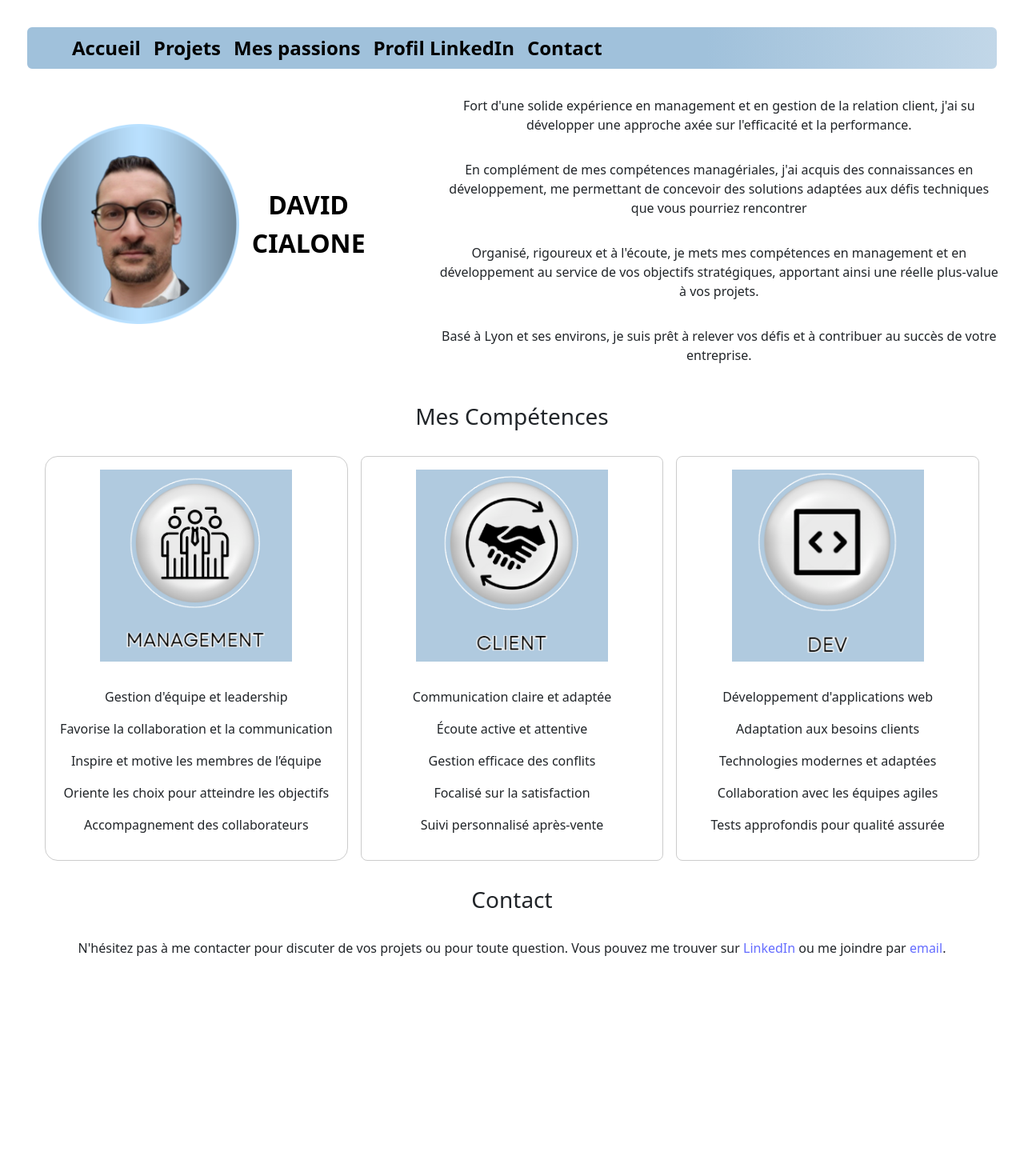
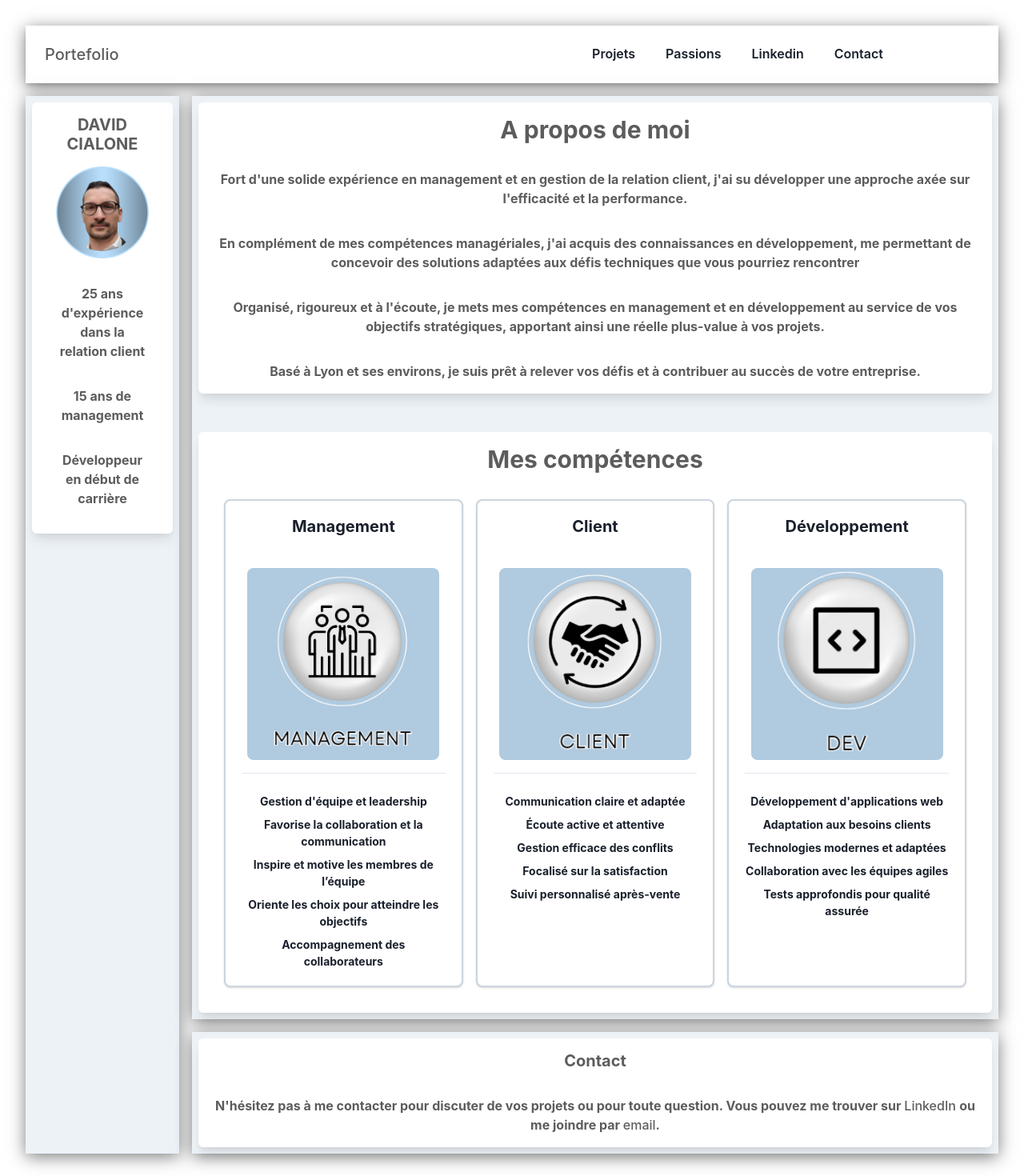
Before and after one commit to Davidcialone/portefolio, a React (Vite) app: page / in a window 1280 px wide. Shown: the top 1470 px of the page at 80% size. Before the commit the page ends 1245 px from the top, so only its background shows below. Built offline with nearby package versions, Linux system fonts and the light colour scheme.

Commit message:
feat structure: grid used

```diff
--- a/src/App.jsx
+++ b/src/App.jsx
@@ -1,24 +1,23 @@
 import { BrowserRouter as Router, Route, Routes } from 'react-router-dom';
-import BrandExample from './components/forms/brand';
-import { NavbarSite } from './components/forms/navbar';
-import Presentation from './components/forms/presentation';
+import HomePage from './components/forms/homePage';
 import Project1 from './components/forms/project1';
 import Project2 from './components/forms/project2';
 import Project3 from './components/forms/project3';
 import ProjectsCarousel from './components/forms/projectsCarousel';
 import { HobbiesCarousel } from './components/forms/hobbiesCarousel';
-import 'bootstrap/dist/css/bootstrap.min.css';
+import { ChakraProvider } from '@chakra-ui/react'
+
 import './App.css';
 
 function App() {
     return (
-        <Router>
+        <ChakraProvider>
+            <Router>
             <div>
 
-                <NavbarSite/>
                 <Routes>
-                    <Route path="/" element={<Presentation />} />
-                    <Route path="/portefolio" element={<Presentation />} />
+                    <Route path="/" element={<HomePage />} />
+                    <Route path="/portefolio" element={<HomePage />} />
                     <Route path="/project1" element={<Project1 />} />
                     <Route path="/project2" element={<Project2 />} />
                     <Route path="/project3" element={<Project3 />} />
@@ -28,6 +27,7 @@ function App() {
                 </Routes>
             </div>
         </Router>
+        </ChakraProvider>
     );
 }
 
--- a/src/components/forms/brand.jsx
+++ b/src/components/forms/brand.jsx
@@ -1,26 +1,27 @@
 import Container from 'react-bootstrap/Container';
 import Navbar from 'react-bootstrap/Navbar';
 
-function BrandExample() {
+function MyBrand() {
   return (
     <Navbar>
       <Container style={{ display: 'flex', alignItems: 'center', padding: '0' }}>
-        <Navbar.Brand href="/" style={{ display: 'flex', alignItems: 'center' }}>
+        <Navbar.Brand href="/" style={{ backgroundColor:'#A1C3DE', backgroundColor: 'transparent',display: 'flex',flexDirection: 'column', alignItems: 'center' }}>
           <img
             alt=""
             src="images/profil.png"
-            width="50%" // Ajustez la largeur selon vos besoins
-            height="50%" // Ajustez la hauteur selon vos besoins
+            width="80%" // Ajustez la largeur selon vos besoins
+            height="80%" // Ajustez la hauteur selon vos besoins
             style={{ margin: '1rem' }} // Espace entre l'image et le texte
           />
-          <div style={{ textAlign: 'center' }}>
-            <span style={{ fontSize: '2rem', fontWeight: 'bold' }}>DAVID</span><br />
-            <span style={{ fontSize: '2rem', fontWeight: 'bold' }}>CIALONE</span>
-          </div>
+          <div style={{ textAlign: 'center',fontSize: '1rem', fontWeight: 'bold', margin: "1rem" }}>25 ans d'expérience dans la relation client</div>
+          <div style={{ textAlign: 'center',fontSize: '1rem', fontWeight: 'bold',  margin: "1rem" }}>15 ans de management</div>
+          <div style={{ textAlign: 'center',fontSize: '1rem', fontWeight: 'bold',  margin: "1rem" }}>Développeur en début de carrière</div>
+
+
         </Navbar.Brand>
       </Container>
     </Navbar>
   );
 }
 
-export default BrandExample;
+export default MyBrand;
--- /dev/null
+++ b/src/components/forms/contact.jsx
@@ -0,0 +1,14 @@
+import { div } from "framer-motion/client";
+import Reac from "react";
+
+export function Contact(){
+    return(
+    <div>
+        <p style={{ marginTop: '2rem' }}>
+        N'hésitez pas à me contacter pour discuter de vos projets ou pour toute question.
+        Vous pouvez me trouver sur <a href="https://www.linkedin.com/in/david-cialone-6a5a627b/" target="_blank" rel="noopener noreferrer">LinkedIn   </a>
+        ou me joindre par <a href="mailto:cialonedavid@gmail.com">email</a>.
+        </p>
+    </div>
+    )
+};
--- a/src/components/forms/description.jsx
+++ b/src/components/forms/description.jsx
@@ -1,13 +1,11 @@
 import React from "react";
-import BrandExample from "./brand"
 import '../../style/homePage.css'
 
 function Description() {
     return (
         <div className="description-container">
-        <BrandExample/>
 
-            <p className="description-text" style={{ marginTop: '2rem' }}>
+            <div className="description-text" style={{ marginTop: '2rem' }}>
             Fort d'une solide expérience en management et en gestion de la relation client,
             j'ai su développer une approche axée sur l'efficacité et la performance.
             <div style={{ margin: '1rem 0' }}></div> {/* Espace supplémentaire */}
@@ -18,7 +16,7 @@ function Description() {
             de vos objectifs stratégiques, apportant ainsi une réelle plus-value à vos projets.
             <div style={{ margin: '1rem 0' }}></div> {/* Espace supplémentaire */}
             Basé à Lyon et ses environs, je suis prêt à relever vos défis et à contribuer au succès de votre entreprise.
-            </p>
+            </div>
          </div>
 
     )
--- /dev/null
+++ b/src/components/forms/homePage.jsx
@@ -0,0 +1,73 @@
+import React from 'react';
+import { NavbarSite } from './navbar';
+import Description from './description';
+import Skills from './skills';
+import MyBrand from './brand';
+import { Contact } from './contact';
+import { Grid, GridItem, Box, Heading, Stack } from '@chakra-ui/react';
+
+
+function HomePage() {
+  const bgColor = "gray.100";
+  return (
+    <Grid
+      templateAreas={`
+        "header header"
+        "nav main"
+        "nav footer"
+      `}
+      gridTemplateRows={'auto 1fr auto'} // Header and footer adjust to content, main takes remaining space
+      gridTemplateColumns={'12rem 1fr'}  // 12rem for sidebar nav, 1fr for main content
+      gap="4"
+      color="blackAlpha.700"
+      fontWeight="bold"
+    >
+      {/* Header */}
+      <GridItem boxShadow="0 4px 20px rgba(0, 0, 0, 0.5)"
+        bg= {bgColor}
+        area={'header'}
+      >
+        <Box>
+          <NavbarSite /> {/* Navbar will adapt to the GridItem size */}
+        </Box>
+      </GridItem>
+
+      {/* Sidebar (Brand or Nav) */}
+      <GridItem boxShadow="0 4px 20px rgba(0, 0, 0, 0.5)" bg={bgColor} area={'nav'}>
+      <Box  bg="white" p={4} shadow="lg" borderRadius="md" margin={2}>
+          {/* Here you can put your brand or any navigation */}
+          <Heading size="md">DAVID CIALONE</Heading>
+          <MyBrand/>
+        </Box>
+      </GridItem>
+
+      {/* Main Content */}
+      <GridItem boxShadow="0 4px 20px rgba(0, 0, 0, 0.5)"bg={bgColor} area={'main'}>
+        {/* Stack allows vertical stacking of elements with spacing */}
+        <Stack spacing={8}>
+          {/* Block 2: Description */}
+          <Box  bg="white" p={4} shadow="lg" borderRadius="md" margin={2}>
+            <Heading size="lg">A propos de moi</Heading>
+            <Description />  {/* Your description component */}
+          </Box>
+
+          {/* Block 3: Skills */}
+          <Box bg="white" p={4} shadow="lg" borderRadius="md" margin={2}>
+            <Heading size="lg">Mes compétences</Heading>
+            <Skills />  {/* Your skills component */}
+          </Box>
+        </Stack>
+      </GridItem>
+
+      {/* Footer */}
+      <GridItem boxShadow="0 4px 20px rgba(0, 0, 0, 0.5)"bg={bgColor} area={'footer'}>
+      <Box bg="white" p={4} shadow="lg" borderRadius="md" margin={2}>
+      <Heading size="md">Contact</Heading>
+        <Contact/>
+        </Box>
+      </GridItem>
+    </Grid>
+  );
+}
+
+export default HomePage;
--- a/src/components/forms/navbar.jsx
+++ b/src/components/forms/navbar.jsx
@@ -1,34 +1,133 @@
 import React from 'react';
 import { Link } from 'react-router-dom';
-import { Navbar, Container, Nav, NavDropdown } from 'react-bootstrap';
+import {
+  chakra,
+  Flex,
+  Button,
+  HStack,
+  Box,
+  IconButton,
+  VStack,
+  CloseButton,
+  VisuallyHidden,
+  useDisclosure,
+  useColorModeValue
+} from '@chakra-ui/react'; // Ensure you're importing all Chakra components
+import { AiOutlineMenu } from 'react-icons/ai'; // Import necessary icon
+import MyBrand from './brand';
 
 
-const navbarBackground = 'linear-gradient(to right, #A0C1DB 70%, #C2D7E8)'; // Dégradé similaire
+export function NavbarSite() {
+  const bg = useColorModeValue("white", "gray.800");
+  const mobileNav = useDisclosure();
 
-export function NavbarSite() {
   return (
-    <Navbar
-      expand="lg"
-      style={{
-        background: navbarBackground,
-        border: '2px solid #ffffff',
-        borderRadius: '8px'
-      }}
-    >
-           <Container>
-        <Navbar.Toggle aria-controls="basic-navbar-nav" />
-        <Navbar.Collapse id="basic-navbar-nav">
-          <Nav className="me-auto">
-            <Nav.Link as={Link} to="/" className="nav-text">Accueil</Nav.Link>
-            <Nav.Link as={Link} to="/projects-carousel" className="nav-text">Projets</Nav.Link>
-            <Nav.Link as={Link} to="/hobbies" className="nav-text">Mes passions</Nav.Link>
-            <Nav.Link href="https://www.linkedin.com/in/david-cialone-6a5a627b/" target="_blank" rel="noopener noreferrer" className="nav-text">
-              Profil LinkedIn
-            </Nav.Link>
-            <Nav.Link as={Link} to="/contact" className="nav-text">Contact</Nav.Link>
-          </Nav>
-        </Navbar.Collapse>
-      </Container>
-    </Navbar>
+    <React.Fragment>
+      <chakra.header
+        bg={bg}
+        w="full"
+        px={{
+          base: 2,
+          sm: 4,
+        }}
+        py={4}
+        shadow="md"
+      >
+        <Flex alignItems="center" justifyContent="space-between" mx="auto">
+          <Flex>
+            <chakra.a
+              href="/"
+              title="Home Page"
+              display="flex"
+              alignItems="center"
+            >
+
+              <VisuallyHidden>Choc</VisuallyHidden>
+            </chakra.a>
+            <chakra.h1 fontSize="xl" fontWeight="medium" ml="2">
+              Portefolio
+            </chakra.h1>
+          </Flex>
+          <HStack display="flex" alignItems="center" spacing={1}>
+            <HStack
+              spacing={1}
+              mr={1}
+              color="brand.500"
+              display={{
+                base: "none",
+                md: "inline-flex",
+              }}
+            >
+              <Button variant="ghost">Projets</Button>
+              <Button variant="ghost">Passions</Button>
+              <Button variant="ghost">Linkedin</Button>
+              <Button variant="ghost">Contact</Button>
+            </HStack>
+            <Button colorScheme="brand" size="sm">
+              Get Started
+            </Button>
+            <Box
+              display={{
+                base: "inline-flex",
+                md: "none",
+              }}
+            >
+              <IconButton
+                display={{
+                  base: "flex",
+                  md: "none",
+                }}
+                aria-label="Open menu"
+                fontSize="20px"
+                color="gray.800"
+                _dark={{
+                  color: "inherit",
+                }}
+                variant="ghost"
+                icon={<AiOutlineMenu />}
+                onClick={mobileNav.onOpen}
+              />
+
+              <VStack
+                pos="absolute"
+                top={0}
+                left={0}
+                right={0}
+                display={mobileNav.isOpen ? "flex" : "none"}
+                flexDirection="column"
+                p={2}
+                pb={4}
+                m={2}
+                bg={bg}
+                spacing={3}
+                rounded="sm"
+                shadow="sm"
+              >
+                <CloseButton
+                  aria-label="Close menu"
+                  onClick={mobileNav.onClose}
+                />
+
+                <Button w="full" variant="ghost">
+                  Features
+                </Button>
+                <Button w="full" variant="ghost">
+                  Pricing
+                </Button>
+                <Button w="full" variant="ghost">
+                  Blog
+                </Button>
+                <Button w="full" variant="ghost">
+                  Company
+                </Button>
+                <Button w="full" variant="ghost">
+                  Sign in
+                </Button>
+              </VStack>
+            </Box>
+          </HStack>
+        </Flex>
+      </chakra.header>
+    </React.Fragment>
   );
-}
+};
--- a/src/components/forms/presentation.jsx
+++ /dev/null
@@ -1,19 +0,0 @@
-import React from 'react';
-import Description from './description';
-import Skills from './skills'
-
-function Presentation() {
-  return (
-    <div>
-      <Description/>
-      <Skills/>
-      <h3 style={{ marginTop: '2rem' }}>Contact</h3>
-      <p style={{ marginTop: '2rem' }}>
-        N'hésitez pas à me contacter pour discuter de vos projets ou pour toute question.
-        Vous pouvez me trouver sur <a href="https://www.linkedin.com/in/david-cialone-6a5a627b/" target="_blank" rel="noopener noreferrer">LinkedIn</a> ou me joindre par <a href="mailto:cialonedavid@gmail.com">email</a>.
-      </p>
-    </div>
-  );
-}
-
-export default Presentation;
--- a/src/components/forms/skills.jsx
+++ b/src/components/forms/skills.jsx
@@ -1,54 +1,129 @@
 import React from "react";
+import {
+  Box,
+  Heading,
+  Text,
+  Stack,
+  StackDivider,
+  Card,
+  CardHeader,
+  CardBody,
+  SimpleGrid, // Importation du composant SimpleGrid
+} from "@chakra-ui/react"; // Importation des composants Chakra UI
 
 function Skills() {
   return (
-    <div>
-      <h3 style={{ margin: '2rem' }}>Mes Compétences</h3>
-      <div className="skills" style={{ display: 'flex', justifyContent: 'space-around', margin: '1rem' }}>
-        <div style={{ textAlign: 'center', border: '1px solid #ccc', padding: '1rem', borderRadius: '1rem', width: '32%', height: 'auto', overflow: 'hidden' }}>
+    <Box padding="4">
+      <Heading as="h3" size="lg" textAlign="center" marginBottom="4">
+
+      </Heading>
+      <SimpleGrid columns={{ base: 1, md: 2, lg: 3 }} spacing="4" >
+        {/* Card 1 */}
+        <Card border="2px solid" borderColor="gray.300"borderRadius= "8px">
+          <CardHeader >
+            <Heading size="md">Management</Heading>
+          </CardHeader>
+          <CardBody>
+            <Stack divider={<StackDivider />} spacing="4">
+              <Box display="flex" flexDirection="column" alignItems="center">
                 <img
                   src="images/management.png"
                   alt="Management"
-            style={{ width: '15rem', height: '15rem', objectFit: 'cover' }}
+                  style={{ width: '15rem', height: '15rem', objectFit: 'cover', borderRadius: '8px' }}
                 />
-          <div style={{ marginTop: '2rem' }}>
-            <div style={{ margin: '1rem 0' }}>Gestion d'équipe et leadership</div>
-            <div style={{ margin: '1rem 0' }}>Favorise la collaboration et la communication</div>
-            <div style={{ margin: '1rem 0' }}>Inspire et motive les membres de l’équipe</div>
-            <div style={{ margin: '1rem 0' }}>Oriente les choix pour atteindre les objectifs</div>
-            <div style={{ margin: '1rem 0' }}>Accompagnement des collaborateurs</div>
-          </div>
-        </div>
-        <div style={{ textAlign: 'center', border: '1px solid #ccc', padding: '1rem', borderRadius: '8px', width: '32%', height: 'auto', overflow: 'hidden' }}>
+              </Box>
+              <Box>
+                <Text pt="2" fontSize="sm">
+                  Gestion d'équipe et leadership
+                </Text>
+                <Text pt="2" fontSize="sm">
+                  Favorise la collaboration et la communication
+                </Text>
+                <Text pt="2" fontSize="sm">
+                  Inspire et motive les membres de l’équipe
+                </Text>
+                <Text pt="2" fontSize="sm">
+                  Oriente les choix pour atteindre les objectifs
+                </Text>
+                <Text pt="2" fontSize="sm">
+                  Accompagnement des collaborateurs
+                </Text>
+              </Box>
+            </Stack>
+          </CardBody>
+        </Card>
+
+        {/* Card 2 */}
+        <Card border="2px solid" borderColor="gray.300"borderRadius= "8px" >
+          <CardHeader>
+            <Heading size="md">Client</Heading>
+          </CardHeader>
+          <CardBody>
+            <Stack divider={<StackDivider />} spacing="4">
+              <Box display="flex" flexDirection="column" alignItems="center">
                 <img
                   src="images/client.png"
                   alt="Client"
-            style={{ width: '15rem', height: '15rem', objectFit: 'cover' }}
+                  style={{ width: '15rem', height: '15rem', objectFit: 'cover', borderRadius: '8px' }}
                 />
-          <div style={{ marginTop: '2rem' }}>
-            <div style={{ margin: '1rem 0' }}>Communication claire et adaptée</div>
-            <div style={{ margin: '1rem 0' }}>Écoute active et attentive</div>
-            <div style={{ margin: '1rem 0' }}>Gestion efficace des conflits</div>
-            <div style={{ margin: '1rem 0' }}>Focalisé sur la satisfaction</div>
-            <div style={{ margin: '1rem 0' }}>Suivi personnalisé après-vente</div>
-          </div>
-        </div>
-        <div style={{ textAlign: 'center', border: '1px solid #ccc', padding: '1rem', borderRadius: '8px', width: '32%', height: 'auto', overflow: 'hidden' }}>
+              </Box>
+              <Box>
+                <Text pt="2" fontSize="sm">
+                  Communication claire et adaptée
+                </Text>
+                <Text pt="2" fontSize="sm">
+                  Écoute active et attentive
+                </Text>
+                <Text pt="2" fontSize="sm">
+                  Gestion efficace des conflits
+                </Text>
+                <Text pt="2" fontSize="sm">
+                  Focalisé sur la satisfaction
+                </Text>
+                <Text pt="2" fontSize="sm">
+                  Suivi personnalisé après-vente
+                </Text>
+              </Box>
+            </Stack>
+          </CardBody>
+        </Card>
+
+        {/* Card 3 */}
+        <Card border="2px solid" borderColor="gray.300"borderRadius= "8px">
+          <CardHeader>
+            <Heading size="md">Développement</Heading>
+          </CardHeader>
+          <CardBody>
+            <Stack divider={<StackDivider />} spacing="4">
+              <Box display="flex" flexDirection="column" alignItems="center">
                 <img
                   src="images/dev.png"
                   alt="Développement"
-            style={{ width: '15rem', height: '15rem', objectFit: 'cover' }}
+                  style={{ width: '15rem', height: '15rem', objectFit: 'cover', borderRadius: '8px' }}
                 />
-          <div style={{ marginTop: '2rem' }}>
-            <div style={{ margin: '1rem 0' }}>Développement d'applications web</div>
-            <div style={{ margin: '1rem 0' }}>Adaptation aux besoins clients</div>
-            <div style={{ margin: '1rem 0' }}>Technologies modernes et adaptées</div>
-            <div style={{ margin: '1rem 0' }}>Collaboration avec les équipes agiles</div>
-            <div style={{ margin: '1rem 0' }}>Tests approfondis pour qualité assurée</div>
-          </div>
-        </div>
-      </div>
-    </div>
+              </Box>
+              <Box>
+                <Text pt="2" fontSize="sm">
+                  Développement d'applications web
+                </Text>
+                <Text pt="2" fontSize="sm">
+                  Adaptation aux besoins clients
+                </Text>
+                <Text pt="2" fontSize="sm">
+                  Technologies modernes et adaptées
+                </Text>
+                <Text pt="2" fontSize="sm">
+                  Collaboration avec les équipes agiles
+                </Text>
+                <Text pt="2" fontSize="sm">
+                  Tests approfondis pour qualité assurée
+                </Text>
+              </Box>
+            </Stack>
+          </CardBody>
+        </Card>
+      </SimpleGrid>
+    </Box>
   );
 }
 
--- a/src/main.jsx
+++ b/src/main.jsx
@@ -1,10 +1,11 @@
 import { StrictMode } from 'react'
 import { createRoot } from 'react-dom/client'
 import App from './App.jsx'
+
 import './index.css'
 
 createRoot(document.getElementById('root')).render(
   <StrictMode>
     <App />
-  </StrictMode>,
+    </StrictMode>
 )
```
Also changed, not shown: package.json (+7 -1 lines), src/components/forms/project1.jsx (+34 -32 lines), 1 other file (tests, documents, lock files or other folders). Lines whose indentation alone changed are shown as unchanged.
